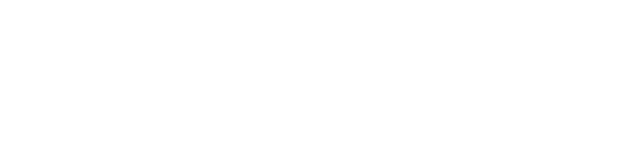
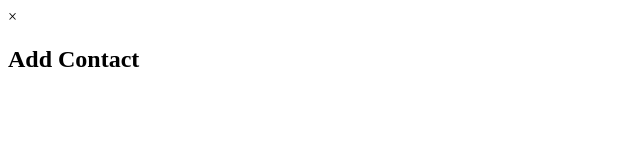
Before and after one commit to qamarabdiaziz/contact-manager, a plain HTML site: page index.html in a window 1280 px wide. Shown: the whole page, without its empty margins (0-640 px from the left). Drawn offline with Linux system fonts and the light colour scheme.

Commit message:
Created a modal

```diff
--- a/index.html
+++ b/index.html
@@ -7,6 +7,11 @@
     <title>Document</title>
 </head>
 <body>
+    <div id="add-contact-form">
+        <div id="myModal" class="modal">
+          <div class="modal-content">
+            <span class="close">&times;</span>
+            <h2>Add Contact</h2>
 
 </body>
 </html>
```
